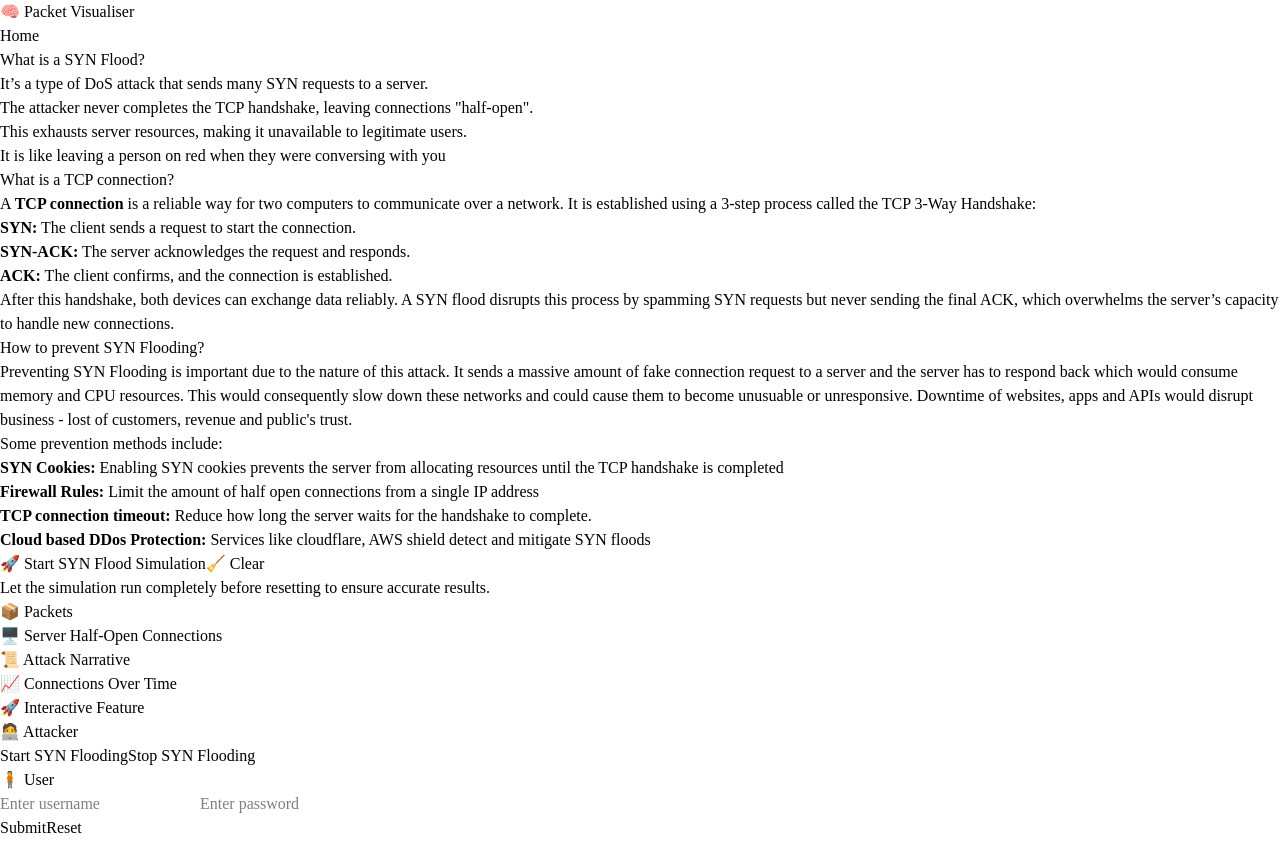
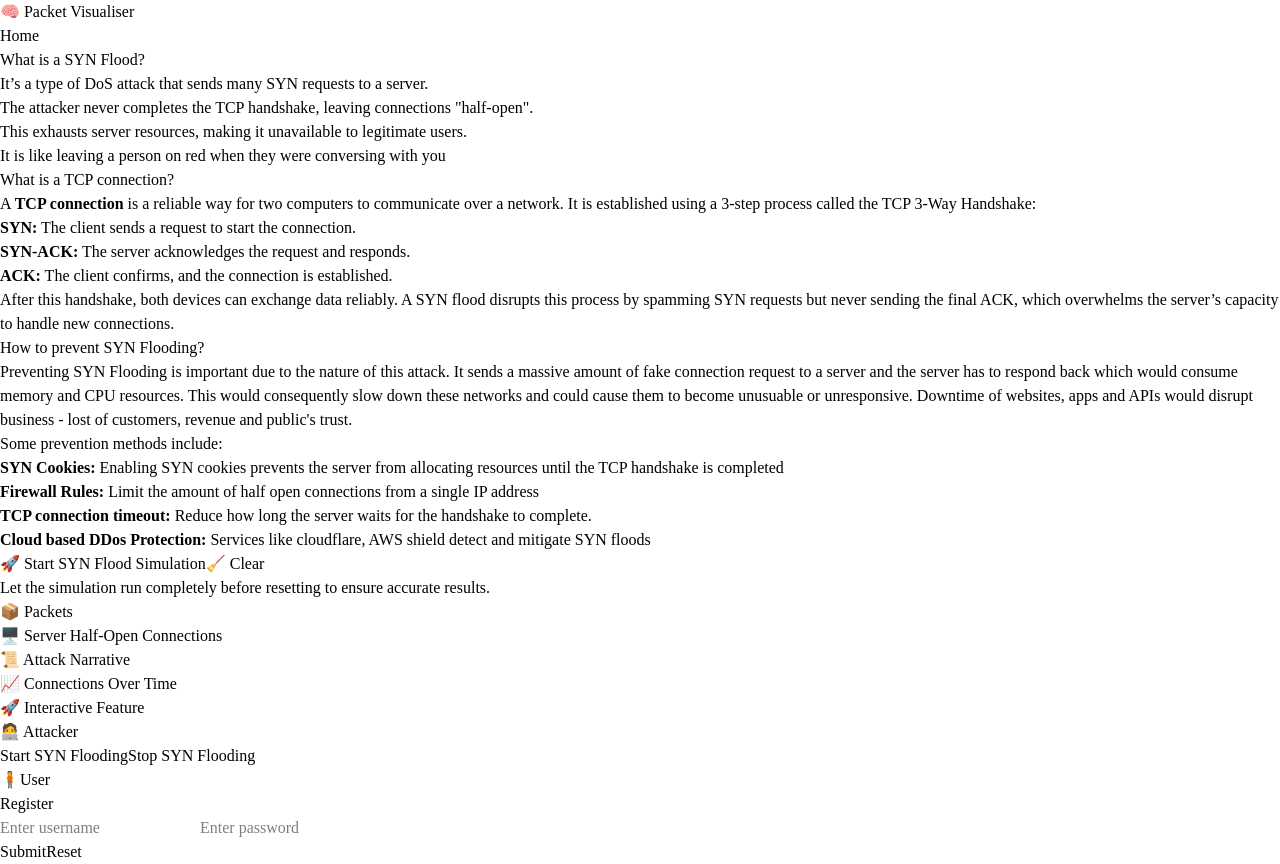
Before and after one commit to AaronthiccThai/NetworkAttackVisualiser, a React (Vite) app in the folder frontend/: page /synflood in a window 1280 px wide. Before the commit the page ends 840 px from the top, so only its background shows below. Built offline with nearby package versions, Linux system fonts and the light colour scheme.

Commit message:
cpy paste t note.txt

```diff
--- a/frontend/src/pages/PortScan.jsx
+++ b/frontend/src/pages/PortScan.jsx
@@ -161,7 +161,7 @@ const PortScan = () => {
                       <form
                         onSubmit={(e) => {
                           e.preventDefault();
-                          alert("username=admin password=1234");
+                          alert("username=admin password=1234 sessionToken=AfkgGhjkzx");
                         }}
                         className="mt-2"
                       >
--- a/frontend/src/pages/SYNFlood.jsx
+++ b/frontend/src/pages/SYNFlood.jsx
@@ -259,7 +259,8 @@ const InteractivePanel = () => {
         </div>
 
         <div className="bg-green-100 p-6 rounded-lg shadow-md">
-          <h2 className="text-xl font-semibold mb-4 text-green-800">🧍 User</h2>
+          <h2 className="text-xl font-semibold mb-4 text-green-800">🧍User</h2>
+          <label> Register </label>
           <form onSubmit={handleRegister}>
             <input
               type="text"
```
Also changed, not shown: 1 other file (tests, documents, lock files or other folders).
